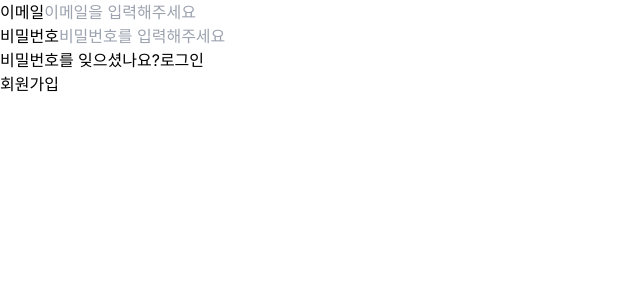
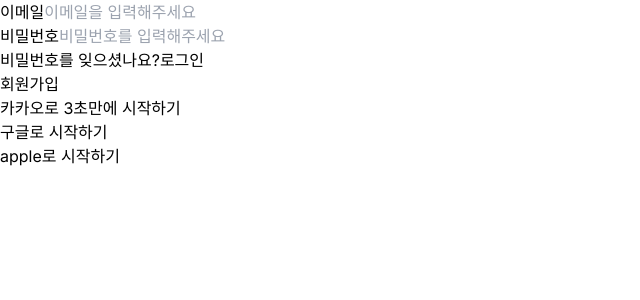
Before and after one commit to dygmm4288/2024nbcamp_timeattack, a Next.js app: page /signin in a window 1280 px wide. Shown: the top 300 px of the page, without its empty margins (0-640 px from the left). Built offline with nearby package versions, Linux system fonts and the light colour scheme.

Commit message:
update: OAuth container화

```diff
--- a/src/app/signin/page.tsx
+++ b/src/app/signin/page.tsx
@@ -1,3 +1,4 @@
+import OAuthContainer from "@/components/auth/OAuthContainer";
 import SignInForm from "@/components/auth/SignInForm";
 import Link from "next/link";
 
@@ -6,6 +7,7 @@ export default function SignIn() {
     <div>
       <SignInForm />
       <Link href='/signup'>회원가입</Link>
+      <OAuthContainer />
     </div>
   );
 }
--- a/src/app/signup/page.tsx
+++ b/src/app/signup/page.tsx
@@ -1,3 +1,4 @@
+import OAuthContainer from "@/components/auth/OAuthContainer";
 import SignUpForm from "@/components/auth/SignUpForm";
 import Link from "next/link";
 
@@ -6,11 +7,7 @@ export default function SignUp() {
     <section>
       <h2>회원가입</h2>
       <SignUpForm />
-      <div>
-        <div>카카오로 3초만에 시작하기</div>
-        <div>구글로 시작하기</div>
-        <div>apple로 시작하기</div>
-      </div>
+      <OAuthContainer />
       <button>이메일 주소로 시작하기</button>
       <Link href='/signin'>로그인</Link>
     </section>
--- /dev/null
+++ b/src/components/auth/OAuthContainer.tsx
@@ -0,0 +1,11 @@
+"use client";
+
+export default function OAuthContainer() {
+  return (
+    <div>
+      <div>카카오로 3초만에 시작하기</div>
+      <div>구글로 시작하기</div>
+      <div>apple로 시작하기</div>
+    </div>
+  );
+}
```
